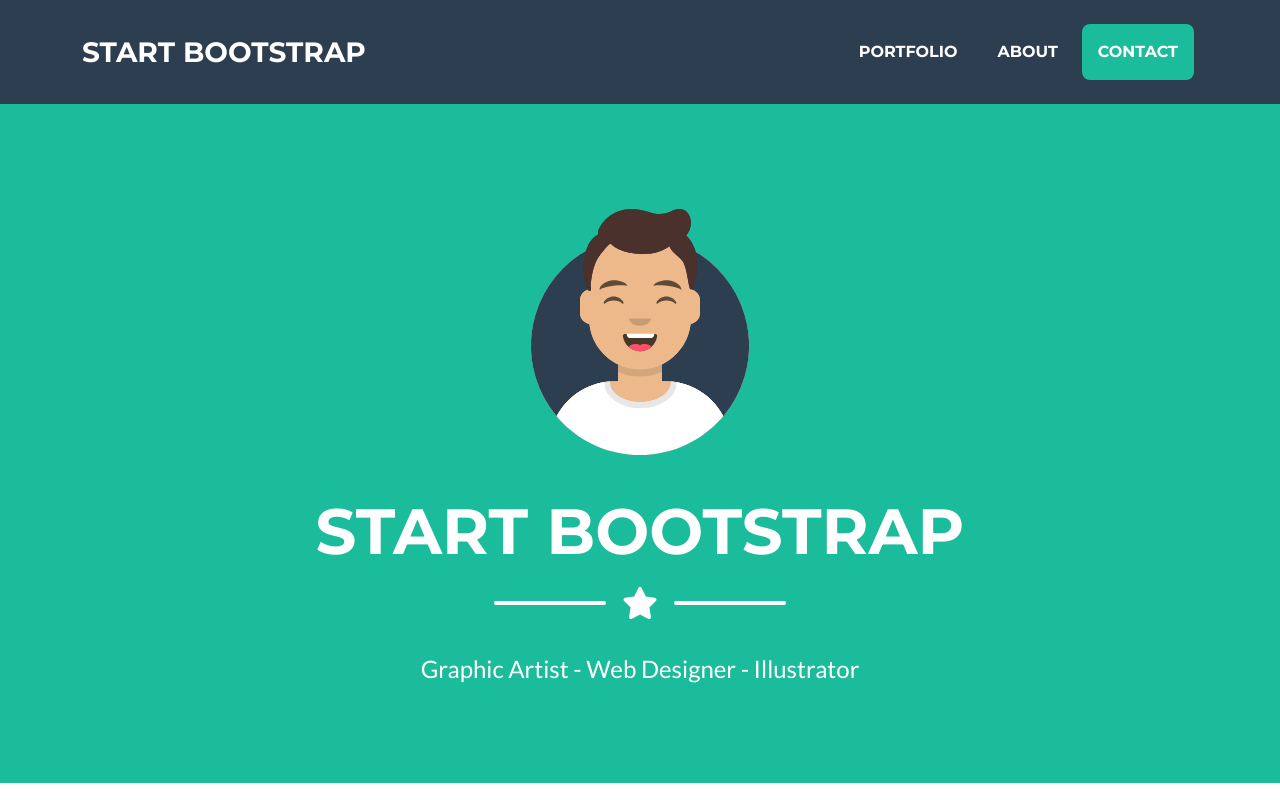
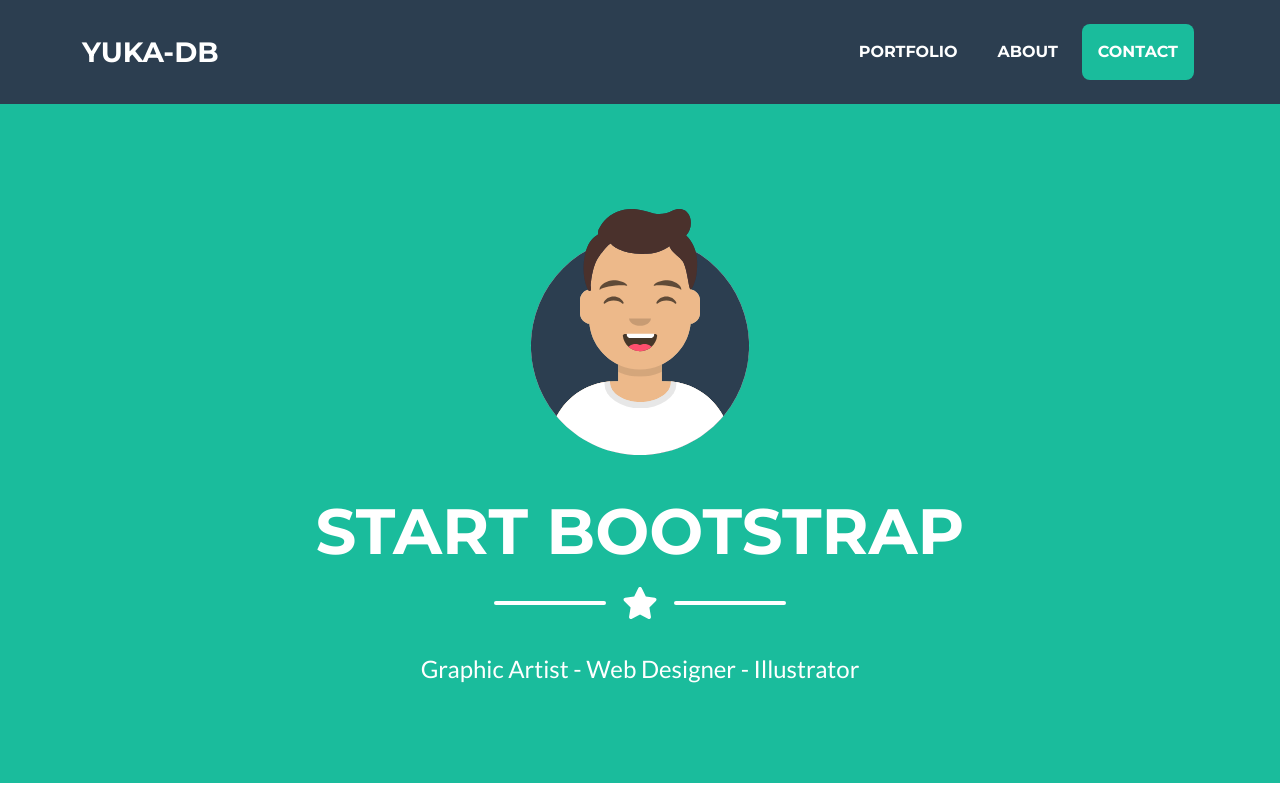
Before and after one commit to Yuka-db/Yuka-db.github.io, a plain HTML site: page Documents/Portofolio/index.html in a window 1280 px wide. Shown: the top 800 px of the page. Drawn offline with nearby package versions, Linux system fonts and the light colour scheme.

Commit message:
Edit: site title

```diff
--- a/Documents/Portofolio/index.html
+++ b/Documents/Portofolio/index.html
@@ -5,7 +5,7 @@
         <meta name="viewport" content="width=device-width, initial-scale=1, shrink-to-fit=no" />
         <meta name="description" content="" />
         <meta name="author" content="" />
-        <title>Freelancer - Start Bootstrap Theme</title>
+        <title>Yuka-db - Portfolio</title>
         <!-- Favicon-->
         <link rel="icon" type="image/x-icon" href="assets/favicon.ico" />
         <!-- Font Awesome icons (free version)-->
@@ -20,7 +20,7 @@
         <!-- Navigation-->
         <nav class="navbar navbar-expand-lg bg-secondary text-uppercase fixed-top" id="mainNav">
             <div class="container">
-                <a class="navbar-brand" href="#page-top">Start Bootstrap</a>
+                <a class="navbar-brand" href="#page-top">Yuka-db</a>
                 <button class="navbar-toggler text-uppercase font-weight-bold bg-primary text-white rounded" type="button" data-bs-toggle="collapse" data-bs-target="#navbarResponsive" aria-controls="navbarResponsive" aria-expanded="false" aria-label="Toggle navigation">
                     Menu
                     <i class="fas fa-bars"></i>
```
